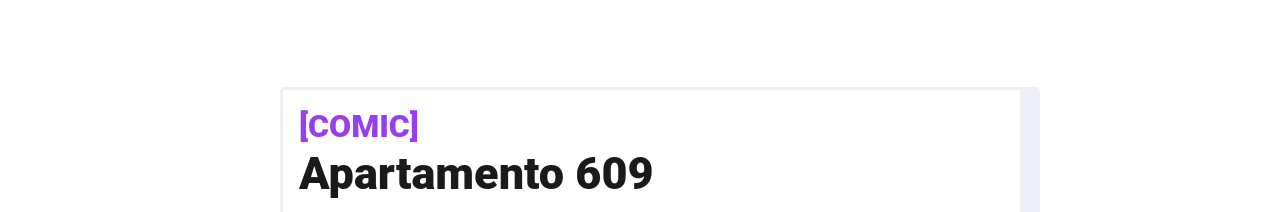
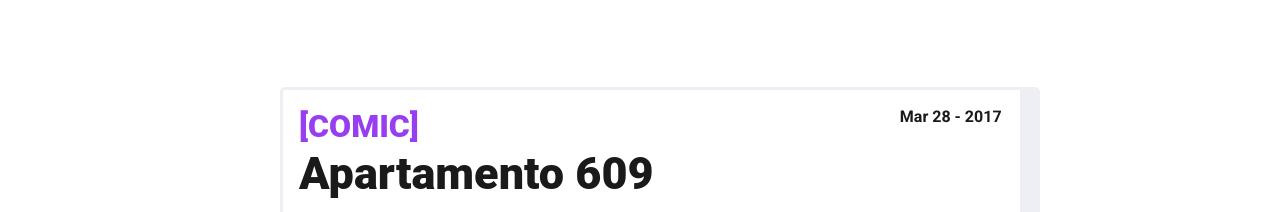
Before and after one commit to adultcomicsbr/adultcomicsbr.github.io, a Jekyll site: the page built from _posts/2017-03-28-welcome-to-solana.md, in a window 1280 px wide. Shown: the part 303-515 px from the top of the page. Built offline with Jekyll 4.4.1, drawn with Linux system fonts in a browser that asks for light colours; grey boxes are pictures that could not be loaded.

Commit message:
Update post.html

```diff
--- a/_layouts/post.html
+++ b/_layouts/post.html
@@ -15,7 +15,7 @@ layout: default
               <div class="post__head">
                 <a href="{{ site.baseurl }}/category/{{ page.category }}" class="posts__category {{ page_type }}">{{ page.category }}</a>
                 <h1 class="post__entry-title {{ page_type }}">{{ page.title }}</h1>
-                <time class="posts__entry-date post" datetime="{{ page.date | date_to_xmlschema }}">
+                <time class="posts__entry-date post-page" datetime="{{ page.date | date_to_xmlschema }}">
                   {{ page.date | date: "%b %-d - %Y" }}</time>
               </div>
 
```
